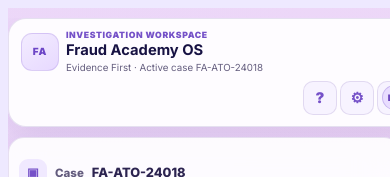
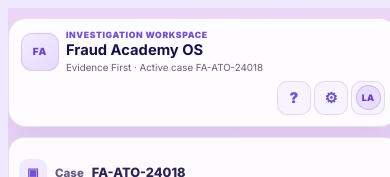
Before and after one commit to iamre2024-debug/fraud-Academy-v1, a React (Vite) app: page / in a window 390 px wide. Shown: the top 177 px of the page. Built offline with nearby package versions, Linux system fonts and the light colour scheme.

Commit message:
Constrain mobile Workspace header to border box

```diff
--- a/src/displayWorkspaceShellLayoutV1.css
+++ b/src/displayWorkspaceShellLayoutV1.css
@@ -1,6 +1,10 @@
 body[data-visual-tab="workspace"] .visual-os-frame > * {
   min-width: 0;
   max-width: 100%;
+}
+
+body[data-visual-tab="workspace"] .visual-hero {
+  box-sizing: border-box;
 }
 
 body[data-visual-tab="workspace"] .visual-os-frame > .visual-hero,
```
